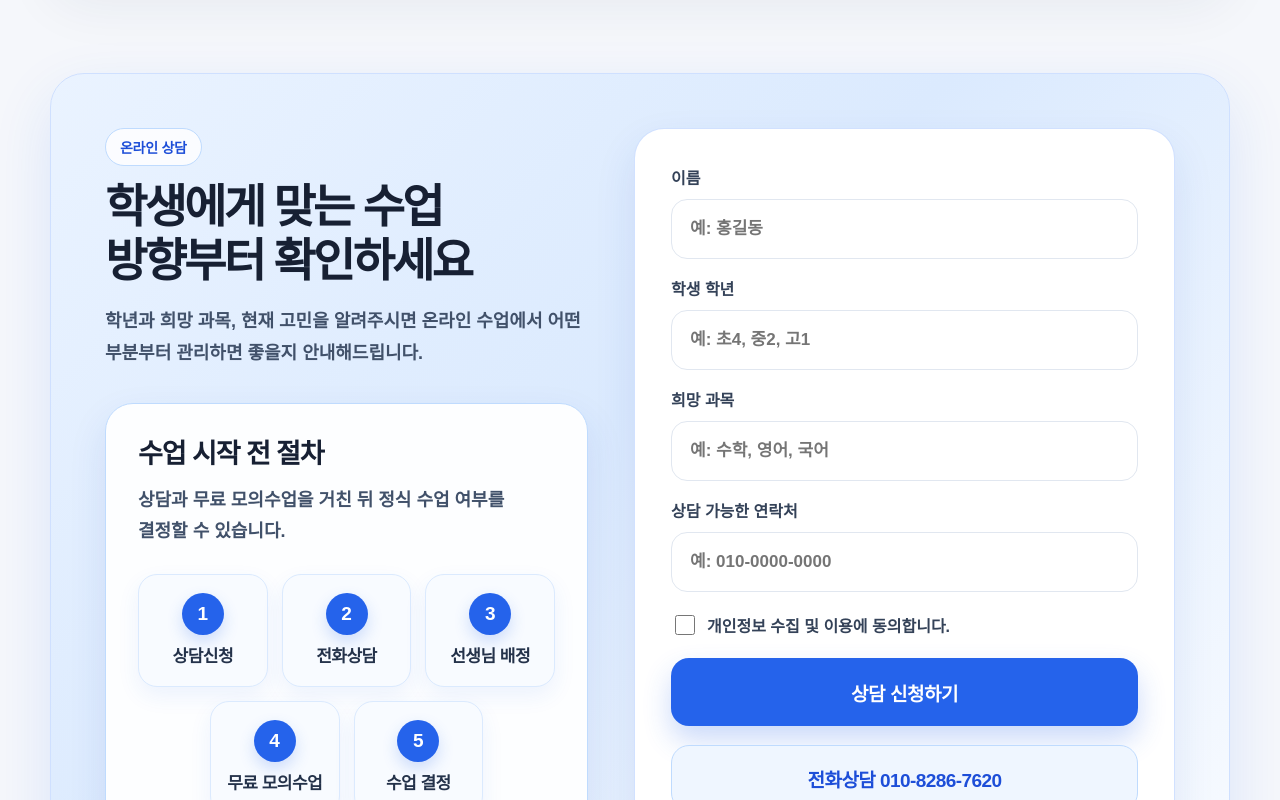
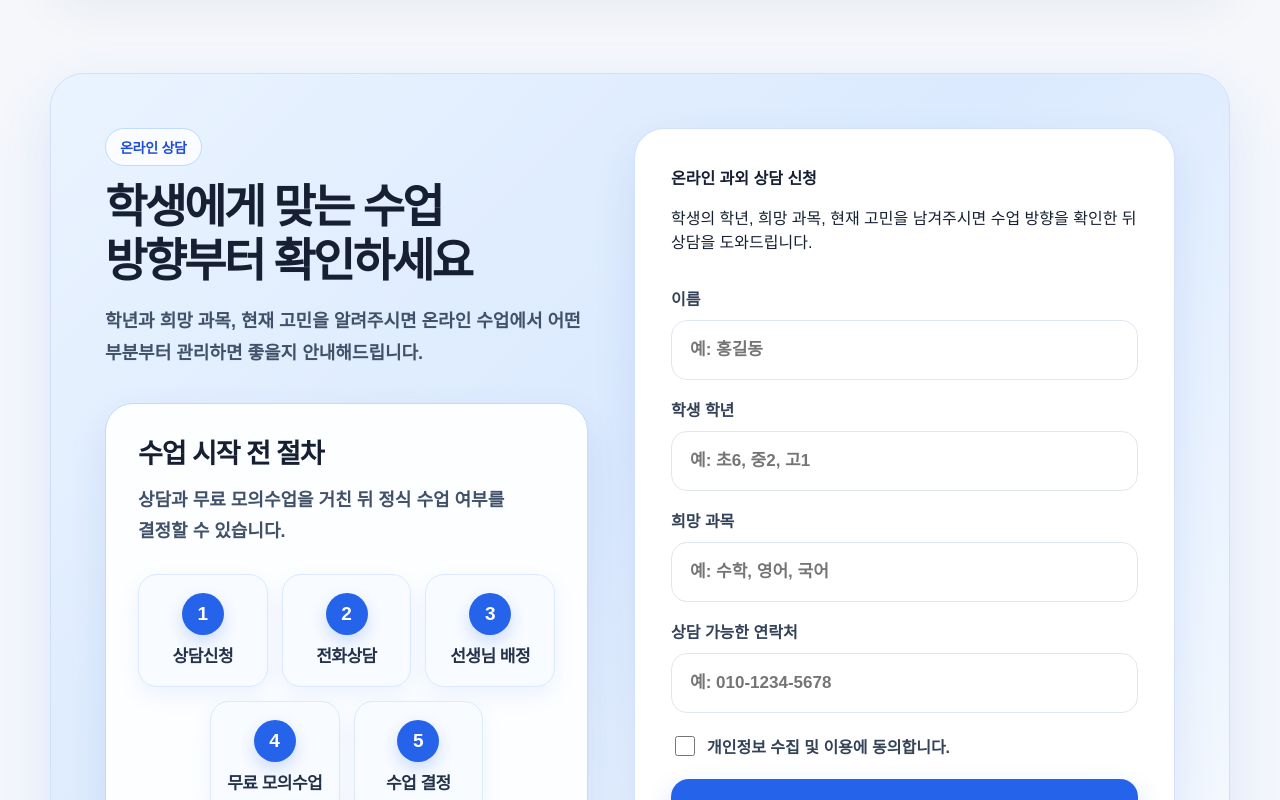
Before and after one commit to wlgiddl00001-hue/online-tutoring-seo-site, a Next.js app: page / in a window 1280 px wide. Shown: the part 3540-4340 px from the top of the page. Built offline with nearby package versions, Linux system fonts and the light colour scheme.

Commit message:
Connect online consultation form to Google Sheets

```diff
--- /dev/null
+++ b/src/app/ConsultationForm.tsx
@@ -0,0 +1,96 @@
+"use client";
+
+import type { FormEvent } from "react";
+
+const CONSULTATION_SCRIPT_URL =
+  "https://script.google.com/macros/s/AKfycbz_qksThrgOh0ukEi1tQGmqnKk5laZ2-7QaqCA94zoHPxRPI-SqqtaFID1woM9RylxD/exec";
+
+export default function ConsultationForm() {
+  async function handleSubmit(event: FormEvent<HTMLFormElement>) {
+    event.preventDefault();
+
+    const form = event.currentTarget;
+    const formData = new FormData(form);
+
+    const name = String(formData.get("name") ?? "").trim();
+    const grade = String(formData.get("grade") ?? "").trim();
+    const subject = String(formData.get("subject") ?? "").trim();
+    const phone = String(formData.get("phone") ?? "").trim();
+    const agree = formData.get("agree") === "on";
+
+    if (!name || !grade || !subject || !phone) {
+      alert("이름, 학생 학년, 희망 과목, 연락처를 모두 입력해주세요.");
+      return;
+    }
+
+    if (!agree) {
+      alert("개인정보 수집 및 이용에 동의해주세요.");
+      return;
+    }
+
+    try {
+      await fetch(CONSULTATION_SCRIPT_URL, {
+        method: "POST",
+        body: JSON.stringify({
+          siteType: "온라인과외 홈페이지",
+          name,
+          grade,
+          subject,
+          phone,
+          agree: "동의",
+        }),
+      });
+
+      alert("상담 신청이 정상적으로 접수되었습니다.");
+      form.reset();
+    } catch (error) {
+      console.error(error);
+      alert("상담 신청 중 오류가 발생했습니다. 잠시 후 다시 시도해주세요.");
+    }
+  }
+
+  return (
+    <form className="consultForm" onSubmit={handleSubmit}>
+      <div className="consultFormHead">
+        <strong>온라인 과외 상담 신청</strong>
+        <p>
+          학생의 학년, 희망 과목, 현재 고민을 남겨주시면
+          수업 방향을 확인한 뒤 상담을 도와드립니다.
+        </p>
+      </div>
+
+      <label>
+        이름
+        <input name="name" type="text" placeholder="예: 홍길동" />
+      </label>
+
+      <label>
+        학생 학년
+        <input name="grade" type="text" placeholder="예: 초6, 중2, 고1" />
+      </label>
+
+      <label>
+        희망 과목
+        <input name="subject" type="text" placeholder="예: 수학, 영어, 국어" />
+      </label>
+
+      <label>
+        상담 가능한 연락처
+        <input name="phone" type="text" placeholder="예: 010-1234-5678" />
+      </label>
+
+      <label className="checkLabel">
+        <input name="agree" type="checkbox" />
+        개인정보 수집 및 이용에 동의합니다.
+      </label>
+
+      <button type="submit" className="primaryBtn fullBtn">
+        상담 신청하기
+      </button>
+
+      <a href="tel:01082867620" className="consultPhoneBtn">
+        전화상담 010-8286-7620
+      </a>
+    </form>
+  );
+}
--- a/src/app/page.tsx
+++ b/src/app/page.tsx
@@ -3,6 +3,7 @@ import pages from '@/data/pages.json';
 import type { Metadata } from 'next';
 import Image from 'next/image';
 import QuickConsultActions from './QuickConsultActions';
+import ConsultationForm from './ConsultationForm';
 import SubjectTabs from './SubjectTabs';
 
 type PageItem = {
@@ -79,34 +80,7 @@ function ConsultationSection() {
         </div>
       </div>
 
-      <form className="consultForm">
-        <label>
-          이름
-          <input type="text" placeholder="예: 홍길동" />
-        </label>
-        <label>
-          학생 학년
-          <input type="text" placeholder="예: 초4, 중2, 고1" />
-        </label>
-        <label>
-          희망 과목
-          <input type="text" placeholder="예: 수학, 영어, 국어" />
-        </label>
-        <label>
-          상담 가능한 연락처
-          <input type="text" placeholder="예: 010-0000-0000" />
-        </label>
-        <label className="checkLabel">
-          <input type="checkbox" />
-          개인정보 수집 및 이용에 동의합니다.
-        </label>
-        <button type="submit" className="primaryBtn fullBtn">
-          상담 신청하기
-        </button>
-        <a href="tel:01082867620" className="consultPhoneBtn">
-          전화상담 010-8286-7620
-        </a>
-      </form>
+      <ConsultationForm />
     </section>
   );
 }
```
